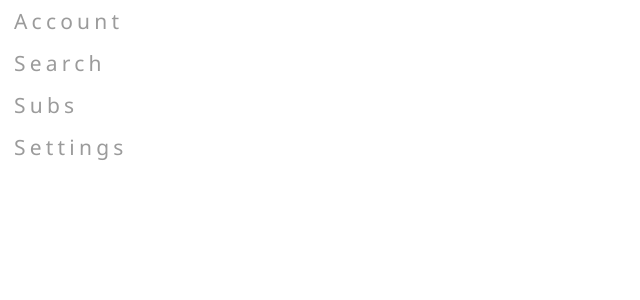
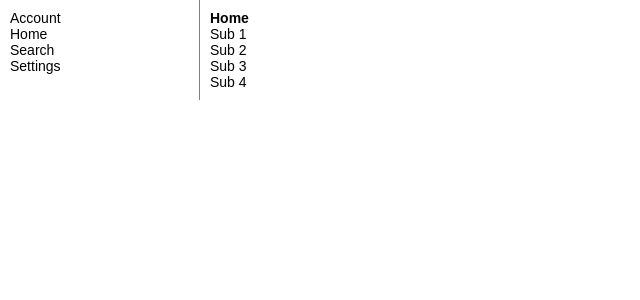
Before and after one commit to jessejputnam/smash-the-motherboard, a React (Create React App) app: page / in a window 1280 px wide. Shown: the top 300 px of the page, without its empty margins (0-640 px from the left). Built offline with nearby package versions, Linux system fonts and the light colour scheme.

Commit message:
Add firebase config

```diff
--- a/package.json
+++ b/package.json
@@ -6,6 +6,7 @@
     "@testing-library/jest-dom": "^5.16.4",
     "@testing-library/react": "^13.3.0",
     "@testing-library/user-event": "^13.5.0",
+    "firebase": "^9.8.4",
     "react": "^18.2.0",
     "react-dom": "^18.2.0",
     "react-scripts": "5.0.1",
--- /dev/null
+++ b/src/backend/firebase.js
@@ -0,0 +1 @@
+import { initializeApp } from "firebase/app";
--- a/src/components/NavPanel.js
+++ b/src/components/NavPanel.js
@@ -15,29 +15,49 @@ const CreatorNavPanel = () => {
 const PatronNavPanel = () => {
   return (
     <div className='PatronNavPanel'>
-      <div className='panel__nav'>
-        <button type='button' className='btn--nav-panel'>
-          Account
-        </button>
-      </div>
-      <div className='panel__nav'>
-        <button type='button' className='btn--nav-panel'>
-          Search
-        </button>
-      </div>
-      <div className='panel__nav'>
-        <button type='button' className='btn--nav-panel'>
-          Subs
-        </button>
-      </div>
-      <div className='panel__nav'>
-        <button type='button' className='btn--nav-panel'>
-          Settings
-        </button>
-      </div>
+      <ul>
+        <li>
+          <a href='hello'>Account</a>
+        </li>
+        <li>
+          <a href='hello'>Home</a>
+        </li>
+        <li>
+          <a href='hello'>Search</a>
+        </li>
+        <li>
+          <a href='hello'>Settings</a>
+        </li>
+      </ul>
     </div>
   );
 };
+// const PatronNavPanel = () => {
+//   return (
+//     <div className='PatronNavPanel'>
+//       <div className='panel__nav'>
+//         <button type='button' className='btn--nav-panel'>
+//           Account
+//         </button>
+//       </div>
+//       <div className='panel__nav'>
+//         <button type='button' className='btn--nav-panel'>
+//           Search
+//         </button>
+//       </div>
+//       <div className='panel__nav'>
+//         <button type='button' className='btn--nav-panel'>
+//           Subs
+//         </button>
+//       </div>
+//       <div className='panel__nav'>
+//         <button type='button' className='btn--nav-panel'>
+//           Settings
+//         </button>
+//       </div>
+//     </div>
+//   );
+// };
 
 const NavPanel = (props) => {
   const userType = props.userType;
--- a/src/pages/UserPage.js
+++ b/src/pages/UserPage.js
@@ -1,9 +1,15 @@
+// Import Components
+import PatronHome from "./UserPages/PatronHome";
 import NavPanel from "../components/NavPanel";
+
+// Import CSS
+import "../styles/UserPage.css";
 
 const UserPage = () => {
   return (
     <div className='UserPage'>
       <NavPanel userType='patron' />
+      <PatronHome />
     </div>
   );
 };
--- /dev/null
+++ b/src/pages/UserPages/PatronHome.js
@@ -0,0 +1,18 @@
+// Import CSS
+import "../../styles/PatronHome.css";
+
+const PatronHome = () => {
+  return (
+    <div className='PatronHome'>
+      <h1>Home</h1>
+      <ul>
+        <li>Sub 1</li>
+        <li>Sub 2</li>
+        <li>Sub 3</li>
+        <li>Sub 4</li>
+      </ul>
+    </div>
+  );
+};
+
+export default PatronHome;
--- a/src/styles/NavPanel.css
+++ b/src/styles/NavPanel.css
@@ -1,3 +1,9 @@
+.NavPanel {
+  width: 200px;
+  border-right: solid 1px gray;
+  padding: 10px;
+}
+
 .btn--nav-panel {
   background-color: transparent;
   border: none;
--- /dev/null
+++ b/src/styles/PatronHome.css
@@ -0,0 +1,3 @@
+.PatronHome {
+  padding: 10px;
+}
--- /dev/null
+++ b/src/styles/UserPage.css
@@ -0,0 +1,5 @@
+.UserPage {
+  display: flex;
+  flex-direction: row;
+  flex-wrap: nowrap;
+}
--- a/src/styles/index.css
+++ b/src/styles/index.css
@@ -1,4 +1,5 @@
 * {
+  box-sizing: border-box;
   font-family: Arial, Helvetica, sans-serif;
   font-size: 14px;
   padding: 0;
@@ -8,3 +9,12 @@
 button {
   padding: 2px 3px;
 }
+
+ul {
+  list-style: none;
+}
+
+a {
+  color: inherit;
+  text-decoration: none;
+}
```
Also changed, not shown: src/backend/firebaseConfig.js (added, +11 -0 lines), 2 other files (tests, documents, lock files or other folders).
